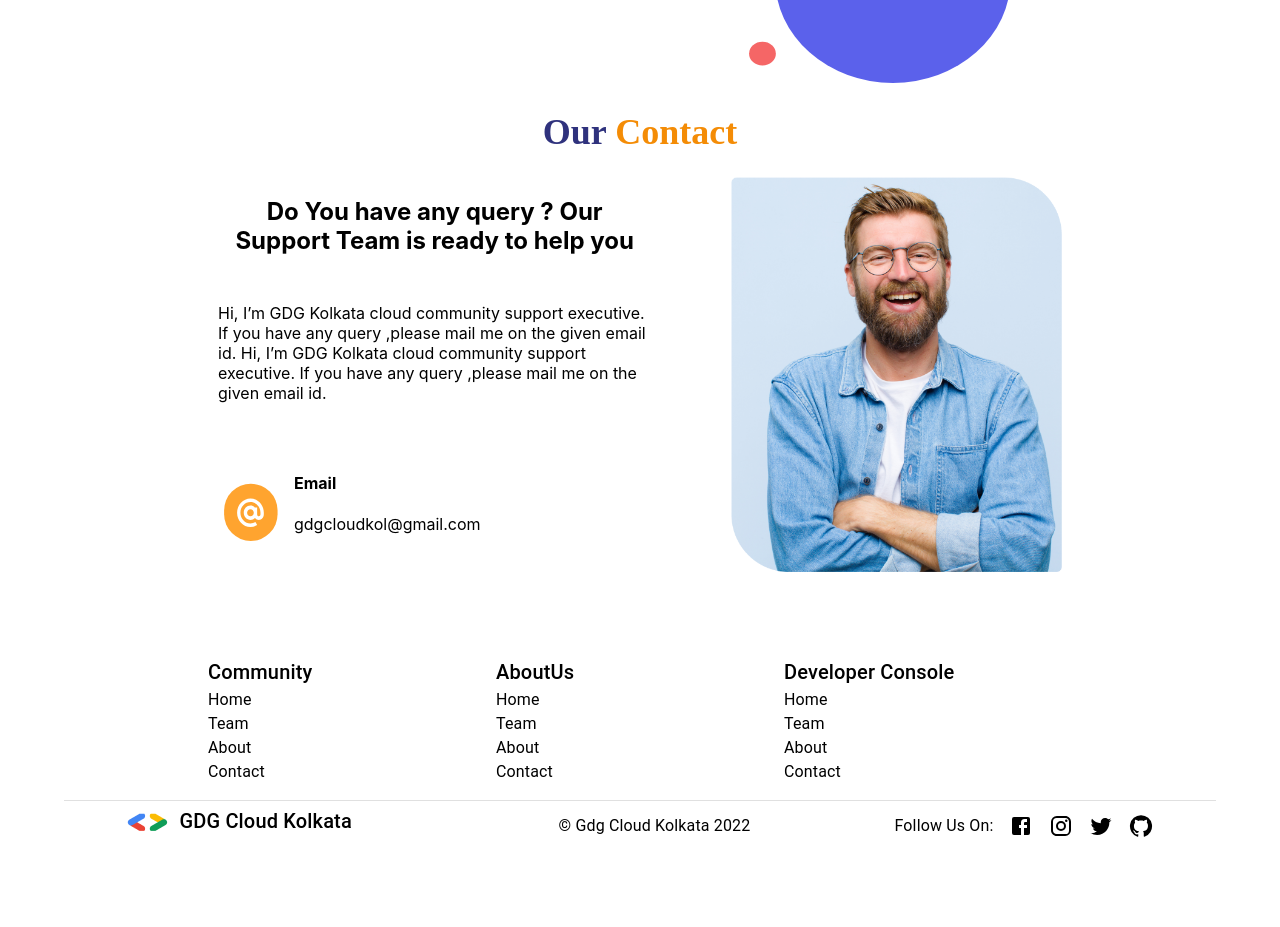
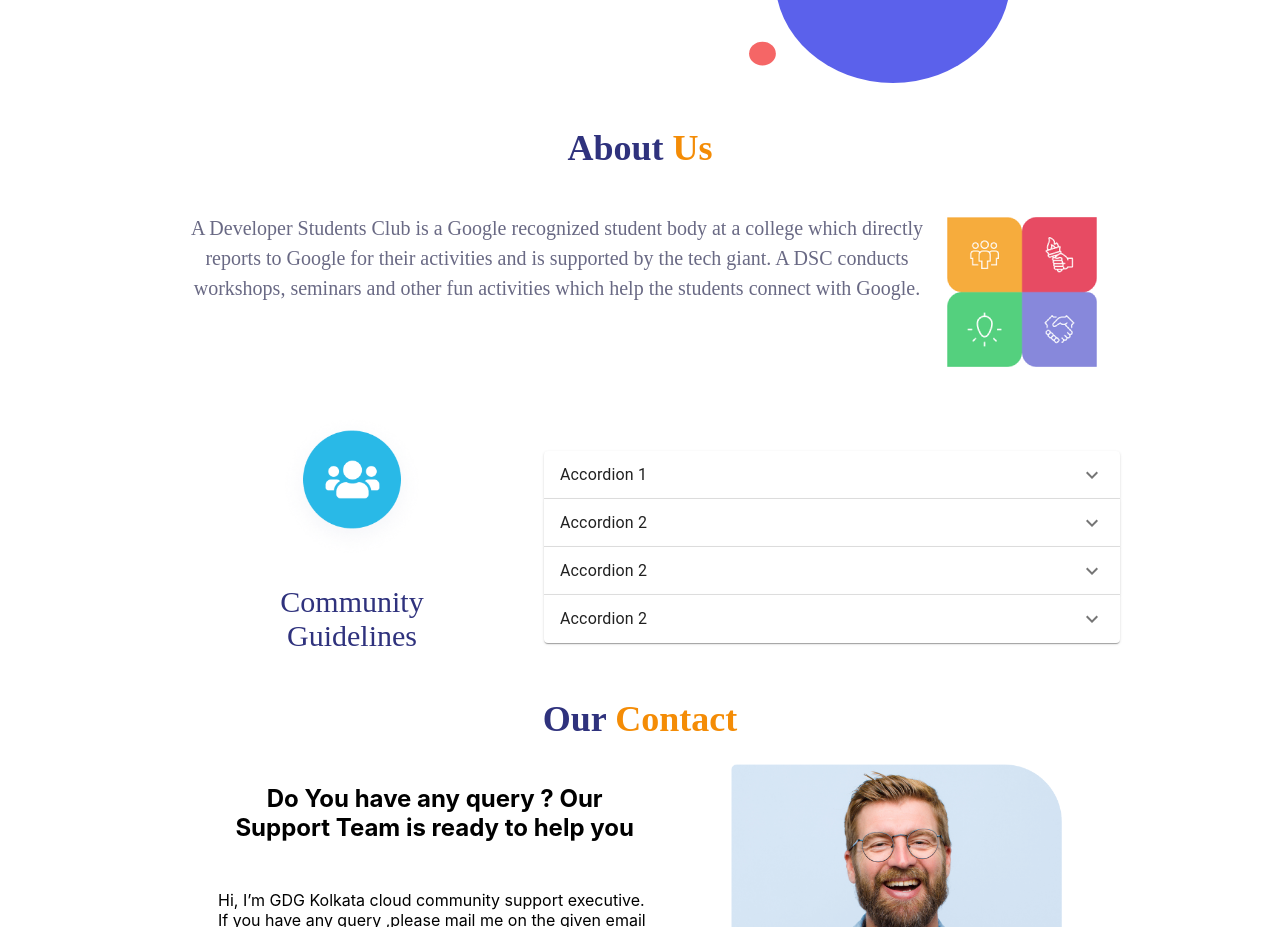
Before and after one commit to gdgcloudkol/gdgcloudkol.github.io, a React (Create React App) app in the folder client/: page / in a window 1280 px wide. Shown: the part 1980-2907 px from the top of the page. Before the commit the page ends 2839 px from the top, so only its background shows below. Built offline with nearby package versions, Linux system fonts and the light colour scheme.

Commit message:
about us section fixed

```diff
--- a/client/src/App.tsx
+++ b/client/src/App.tsx
@@ -25,7 +25,7 @@
         <OurTeam />
       </div>
       <div className='container'>
-        <AboutUs />
+
       </div>
       <div className='container'>
         <Coc />
@@ -39,6 +39,8 @@
       <HomePage />
       <FeatureEvents />
       <OurPartners />
+      <AboutUs />
+      {/* <Coc /> */}
       <ContactUs />
       <Footer />
 
--- a/client/src/Pages/AboutUs/AboutUs.tsx
+++ b/client/src/Pages/AboutUs/AboutUs.tsx
@@ -11,7 +11,7 @@
     <Container sx={{mt: 5}}>
         <h1 className='heading'>About<span> Us</span></h1>
         <Grid container className='headerContainer aboutContainer'  sx={{mb: 5}} >
-            <Grid item className="about" mr={5}>
+            <Grid item className="about" >
                 <p>A Developer Students Club is a Google recognized student body at a college which directly reports to Google for their activities and is supported by the tech giant. A DSC conducts workshops, seminars and other fun activities which help the students connect with Google.
                 </p>
             </Grid>
@@ -25,7 +25,7 @@
             />
             </Grid>
         </Grid>
-        <Grid container >
+        <Grid container justifyContent='center'>
             <Grid item md={4}>
             <Box sx={{alignItems: 'center', textAlign: 'center'}}>
                 <Box
@@ -36,7 +36,7 @@
                 <h1 className='comunityHeader'>Community <br></br> Guidelines</h1>
             </Box>
             </Grid>
-            <Grid item md={7} mt={5}>
+            <Grid item md={6} mt={5}>
                 <Accordion>
                     <AccordionSummary
                     expandIcon={<ExpandMoreIcon />}
--- a/client/src/Pages/HomePage/HomePage.tsx
+++ b/client/src/Pages/HomePage/HomePage.tsx
@@ -31,7 +31,7 @@
           </Grid>
         </Grid>
         <Container sx={{marginTop: 4}} className='heroContainer'>
-          <Grid container >
+          <Grid container>
             <Grid item xs={12} md={6} mt={10}>
               <Typography variant='h3'> Make Stronger Cloud Community</Typography>
               <Typography mt={3}>
```
